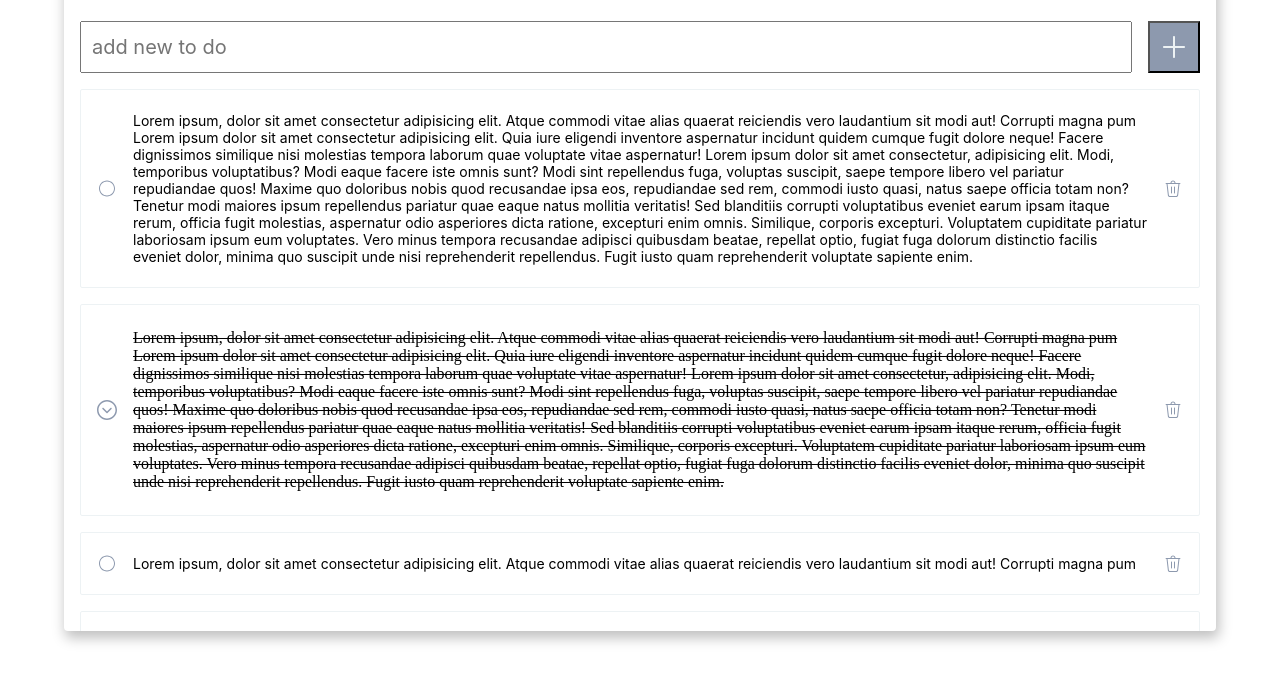
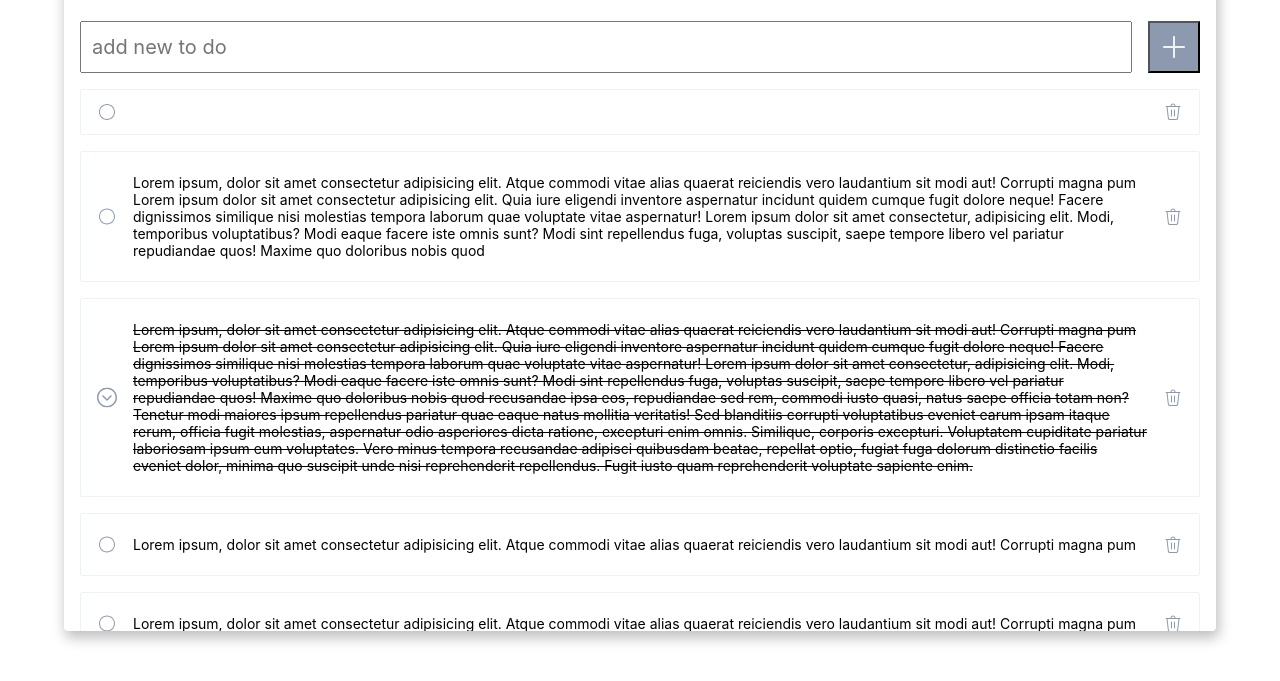
Before and after one commit to ekoida/todo, a plain HTML site: page index.html in a window 1280 px wide. Both pictures are taken after a click on the button 1174 px from the left and 144 px from the top of the page. Shown: the part 97-778 px from the top of the page. Drawn offline with Linux system fonts and the light colour scheme.

Commit message:
added script to generate the list of todo

```diff
--- a/index.html
+++ b/index.html
@@ -18,7 +18,7 @@
         </button>
       </div>
       <div class="list_of_item">
-        <div class="todo_item">
+        <!-- <div class="todo_item">
           <div class="todo-item-content">
             <img src="img/circle.svg" alt="circle" />
             <p class="item">
@@ -32,22 +32,11 @@
               temporibus voluptatibus? Modi eaque facere iste omnis sunt? Modi
               sint repellendus fuga, voluptas suscipit, saepe tempore libero vel
               pariatur repudiandae quos! Maxime quo doloribus nobis quod
-              recusandae ipsa eos, repudiandae sed rem, commodi iusto quasi,
-              natus saepe officia totam non? Tenetur modi maiores ipsum
-              repellendus pariatur quae eaque natus mollitia veritatis! Sed
-              blanditiis corrupti voluptatibus eveniet earum ipsam itaque rerum,
-              officia fugit molestias, aspernatur odio asperiores dicta ratione,
-              excepturi enim omnis. Similique, corporis excepturi. Voluptatem
-              cupiditate pariatur laboriosam ipsum eum voluptates. Vero minus
-              tempora recusandae adipisci quibusdam beatae, repellat optio,
-              fugiat fuga dolorum distinctio facilis eveniet dolor, minima quo
-              suscipit unde nisi reprehenderit repellendus. Fugit iusto quam
-              reprehenderit voluptate sapiente enim.
             </p>
           </div>
-
           <img class="delete_basket" src="img/delete.svg" alt="delete_basket" />
         </div>
+
         <div class="todo_item">
           <div class="todo-item-content">
             <img src="img/chevron-circle.svg" alt="circle" />
@@ -120,8 +109,9 @@
             </p>
           </div>
           <img src="img/delete.svg" alt="delete_basket" />
-        </div>
+        </div> -->
       </div>
     </div>
+    <script src="./script.js"></script>
   </body>
 </html>
--- a/script.js
+++ b/script.js
@@ -0,0 +1,100 @@
+const listOfItem = [
+  {
+    content:
+      "Lorem ipsum, dolor sit amet consectetur adipisicing elit. Atque commodi vitae alias quaerat reiciendis vero laudantium sit modi aut! Corrupti magna pum Lorem ipsum dolor sit amet consectetur adipisicing elit. Quia iure eligendi inventore aspernatur incidunt quidem cumque fugit dolore neque! Facere dignissimos similique nisi molestias tempora laborum quae voluptate vitae aspernatur! Lorem ipsum dolor sit amet consectetur, adipisicing elit. Modi, temporibus voluptatibus? Modi eaque facere iste omnis sunt? Modi sint repellendus fuga, voluptas suscipit, saepe tempore libero vel pariatur repudiandae quos! Maxime quo doloribus nobis quod",
+    isActive: true,
+    isDeleted: false,
+  },
+  {
+    content:
+      "Lorem ipsum, dolor sit amet consectetur adipisicing elit. Atque commodi vitae alias quaerat reiciendis vero laudantium sit modi aut! Corrupti magna pum Lorem ipsum dolor sit amet consectetur adipisicing elit. Quia iure eligendi inventore aspernatur incidunt quidem cumque fugit dolore neque! Facere dignissimos similique nisi molestias tempora laborum quae voluptate vitae aspernatur! Lorem ipsum dolor sit amet consectetur, adipisicing elit. Modi, temporibus voluptatibus? Modi eaque facere iste omnis sunt? Modi sint repellendus fuga, voluptas suscipit, saepe tempore libero vel pariatur repudiandae quos! Maxime quo doloribus nobis quod recusandae ipsa eos, repudiandae sed rem, commodi iusto quasi, natus saepe officia totam non? Tenetur modi maiores ipsum repellendus pariatur quae eaque natus mollitia veritatis! Sed blanditiis corrupti voluptatibus eveniet earum ipsam itaque rerum, officia fugit molestias, aspernatur odio asperiores dicta ratione, excepturi enim omnis. Similique, corporis excepturi. Voluptatem cupiditate pariatur laboriosam ipsum eum voluptates. Vero minus tempora recusandae adipisci quibusdam beatae, repellat optio, fugiat fuga dolorum distinctio facilis eveniet dolor, minima quo suscipit unde nisi reprehenderit repellendus. Fugit iusto quam reprehenderit voluptate sapiente enim.",
+    isActive: false,
+    isDeleted: false,
+  },
+  {
+    content:
+      "Lorem ipsum, dolor sit amet consectetur adipisicing elit. Atque commodi vitae alias quaerat reiciendis vero laudantium sit modi aut! Corrupti magna pum",
+    isActive: true,
+    isDeleted: false,
+  },
+  {
+    content:
+      "Lorem ipsum, dolor sit amet consectetur adipisicing elit. Atque commodi vitae alias quaerat reiciendis vero laudantium sit modi aut! Corrupti magna pum",
+    isActive: true,
+    isDeleted: false,
+  },
+  {
+    content:
+      "Lorem ipsum, dolor sit amet consectetur adipisicing elit. Atque commodi vitae alias quaerat reiciendis vero laudantium sit modi aut! Corrupti magna pum",
+    isActive: true,
+    isDeleted: false,
+  },
+  {
+    content:
+      "Lorem ipsum, dolor sit amet consectetur adipisicing elit. Atque commodi vitae alias quaerat reiciendis vero laudantium sit modi aut! Corrupti magna pum",
+    isActive: true,
+    isDeleted: false,
+  },
+];
+
+function createToDoItem(toDoItem) {
+  const divToDoItem = document.createElement("div");
+  divToDoItem.classList.add("todo_item");
+
+  const divToDoItemContent = document.createElement("div");
+  divToDoItemContent.classList.add("todo-item-content");
+
+  const img = document.createElement("img");
+  if (toDoItem.isActive === false) {
+    img.setAttribute("alt", "chevron-circle");
+    img.setAttribute("src", "img/chevron-circle.svg")
+  } else {
+    img.setAttribute("alt", "circle");
+    img.setAttribute("src", "img/circle.svg");
+  }
+
+
+  const pItem = document.createElement("p");
+  pItem.classList.add("item");
+  if (toDoItem.isActive === false) {
+    pItem.classList.add("item_done");
+  }
+  pItem.textContent = toDoItem.content;
+
+  const imgDeleteBasket = document.createElement("img");
+  imgDeleteBasket.classList.add("delete_basket");
+  imgDeleteBasket.setAttribute("alt", "delete_basket");
+  imgDeleteBasket.setAttribute("src", "img/delete.svg");
+
+  divToDoItem.appendChild(divToDoItemContent);
+  divToDoItem.appendChild(imgDeleteBasket);
+  divToDoItemContent.appendChild(img);
+  divToDoItemContent.appendChild(pItem);
+
+  return divToDoItem;
+}
+
+function drawToDo() {
+  const divListOfItem = document.querySelector(".list_of_item");
+  divListOfItem.innerHTML = "";
+  for (let i = 0; i < listOfItem.length; i++) {
+    divListOfItem.appendChild(createToDoItem(listOfItem[i]));
+  }
+}
+
+
+const addButton = document.querySelector(".add_button");
+addButton.addEventListener('click', function(){
+
+
+  const newToDo = document.querySelector(".new_todo");
+  const newToDoValue = newToDo.value;
+  console.log(newToDoValue);
+  listOfItem.unshift({
+    content:newToDoValue,
+    isActive: true,
+    isDeleted: false,
+  })
+  newToDo.value = "";
+ drawToDo();
+})
```
